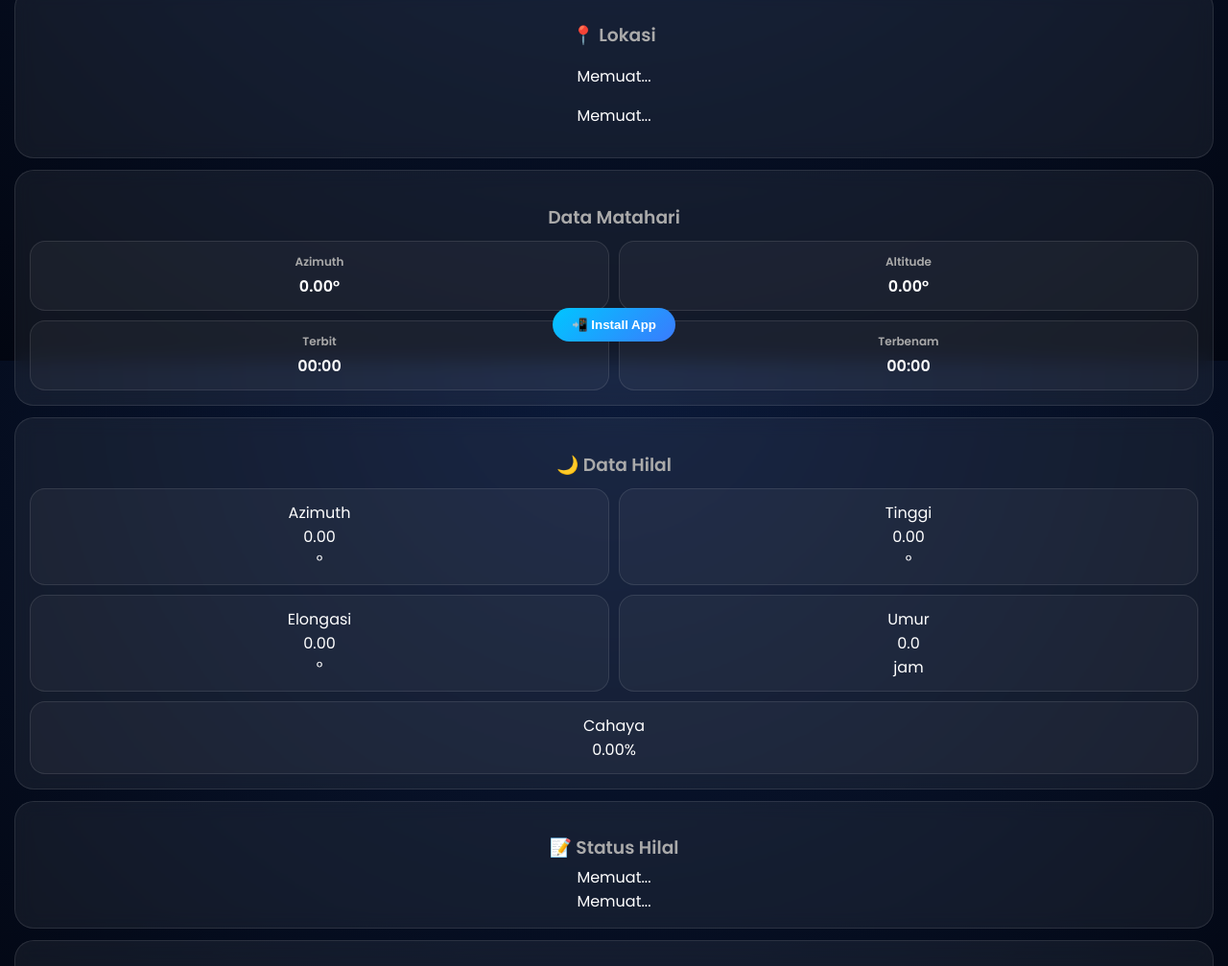
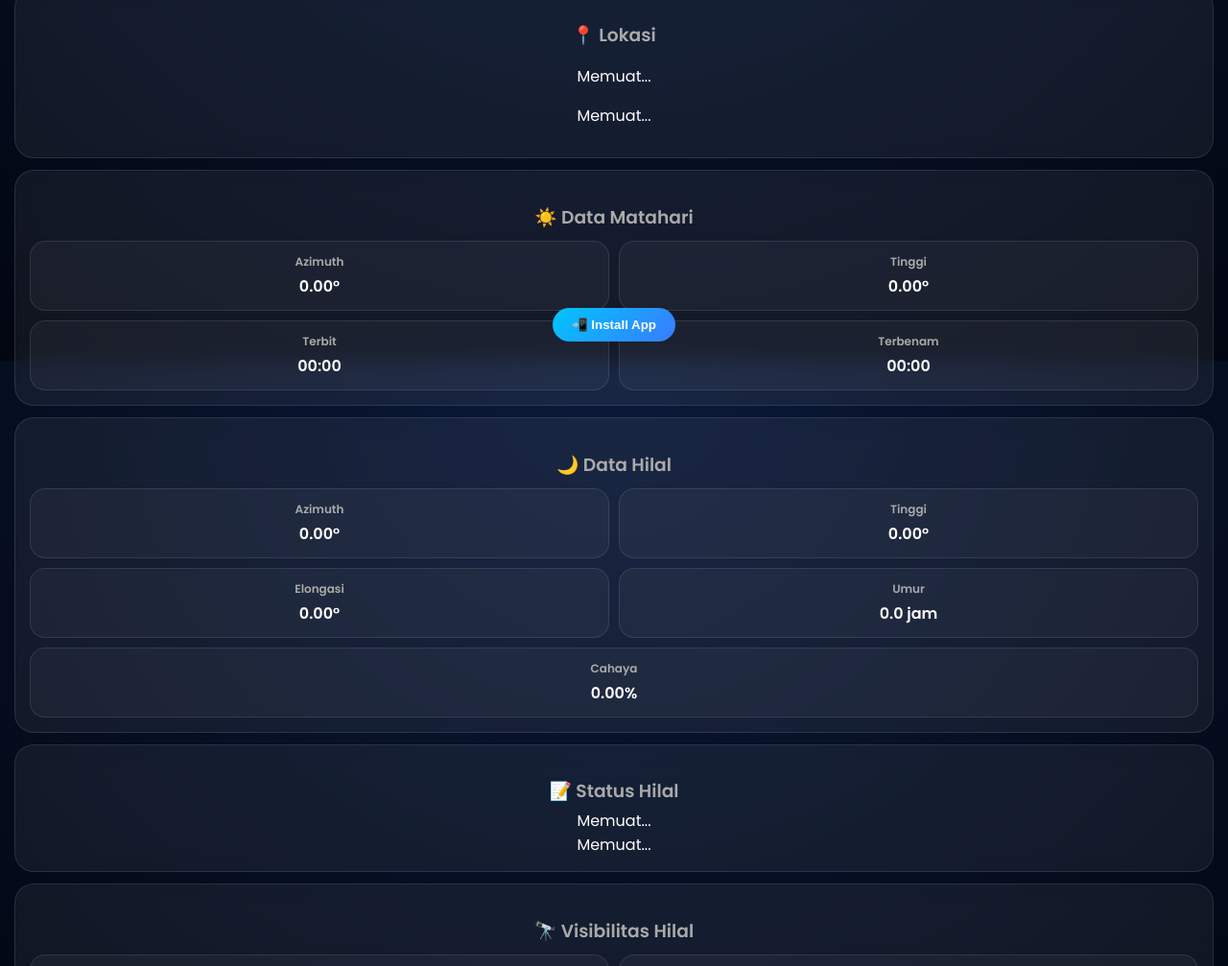
Before and after one commit to ariadisasaki/debugcode, a plain HTML site: page index.html in a window 1280 px wide. Shown: the part 424-1431 px from the top of the page at 96% size. Drawn offline with Linux system fonts and the light colour scheme.

Commit message:
Update index.html

```diff
--- a/index.html
+++ b/index.html
@@ -71,14 +71,14 @@
     </div>
 
     <div class="card">
-      <h3>Data Matahari</h3>
+      <h3>☀️ Data Matahari</h3>
       <div class="sun-grid">
         <div class="sun-box">
           <span class="label">Azimuth</span>
           <span id="sun-azimuth" class="value">0.00°</span>
         </div>
         <div class="sun-box">
-          <span class="label">Altitude</span>
+          <span class="label">Tinggi</span>
           <span id="sun-altitude" class="value">0.00°</span>
         </div>
         <div class="sun-box">
@@ -92,15 +92,29 @@
       </div>
     </div>
 
-    <!-- DATA HILAL -->
     <div class="card">
       <h3>🌙 Data Hilal</h3>
       <div class="data-grid">
-        <div class="data-box">Azimuth<br><span id="azi">0.00</span>°</div>
-        <div class="data-box">Tinggi<br><span id="alt">0.00</span>°</div>
-        <div class="data-box">Elongasi<br><span id="elo">0.00</span>°</div>
-        <div class="data-box">Umur<br><span id="age">0.0</span> jam</div>
-        <div class="data-box full-width">Cahaya<br><span id="illum">0.00%</span></div>
+        <div class="data-box">
+          <span class="label">Azimuth</span>
+          <span id="azi" class="value">0.00°</span>
+        </div>
+        <div class="data-box">
+          <span class="label">Tinggi</span>
+          <span id="alt" class="value">0.00°</span>
+        </div>
+        <div class="data-box">
+          <span class="label">Elongasi</span>
+          <span id="elo" class="value">0.00°</span>
+        </div>
+        <div class="data-box">
+          <span class="label">Umur</span>
+          <span id="age" class="value">0.0 jam</span>
+        </div>
+        <div class="data-box full">
+          <span class="label">Cahaya</span>
+          <span id="illum" class="value">0.00%</span>
+        </div>
       </div>
     </div>
 
```
